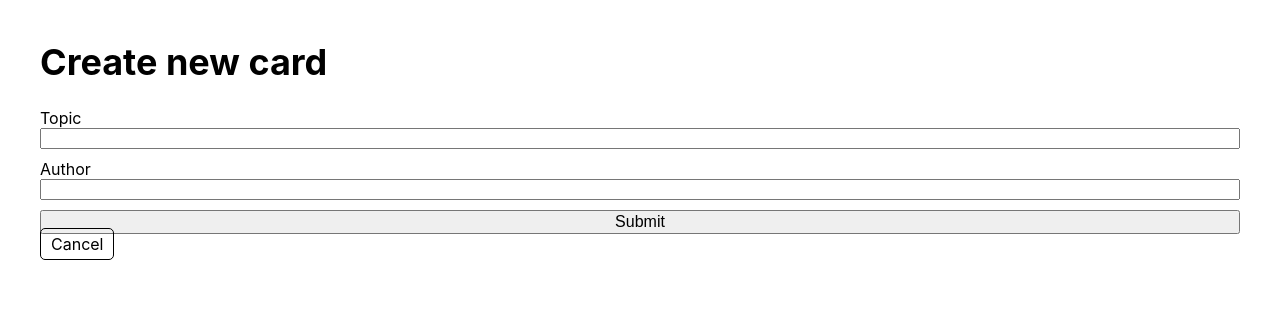
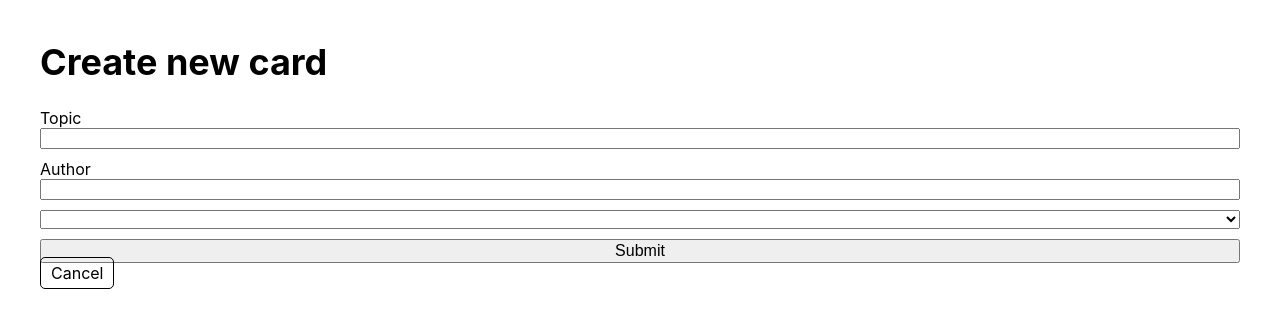
Before and after one commit to Gw3i/lean-coffee-app, a Next.js app: page /create-card in a window 1280 px wide. Shown: the top 328 px of the page. Built offline with nearby package versions, Linux system fonts and the light colour scheme.

Commit message:
Add category service

```diff
--- a/src/components/CardForm.jsx
+++ b/src/components/CardForm.jsx
@@ -46,6 +46,11 @@ export default function CardForm({ onSubmit, leanCard }) {
             }}
           />
         </StyledLabel>
+        <select>
+          <option value=""></option>
+          <option value=""></option>
+          <option value=""></option>
+        </select>
         <button type="submit" variant="submit">
           Submit
         </button>
```
Also changed, not shown: src/components/services/categoryServices.js (added, +22 -0 lines).
